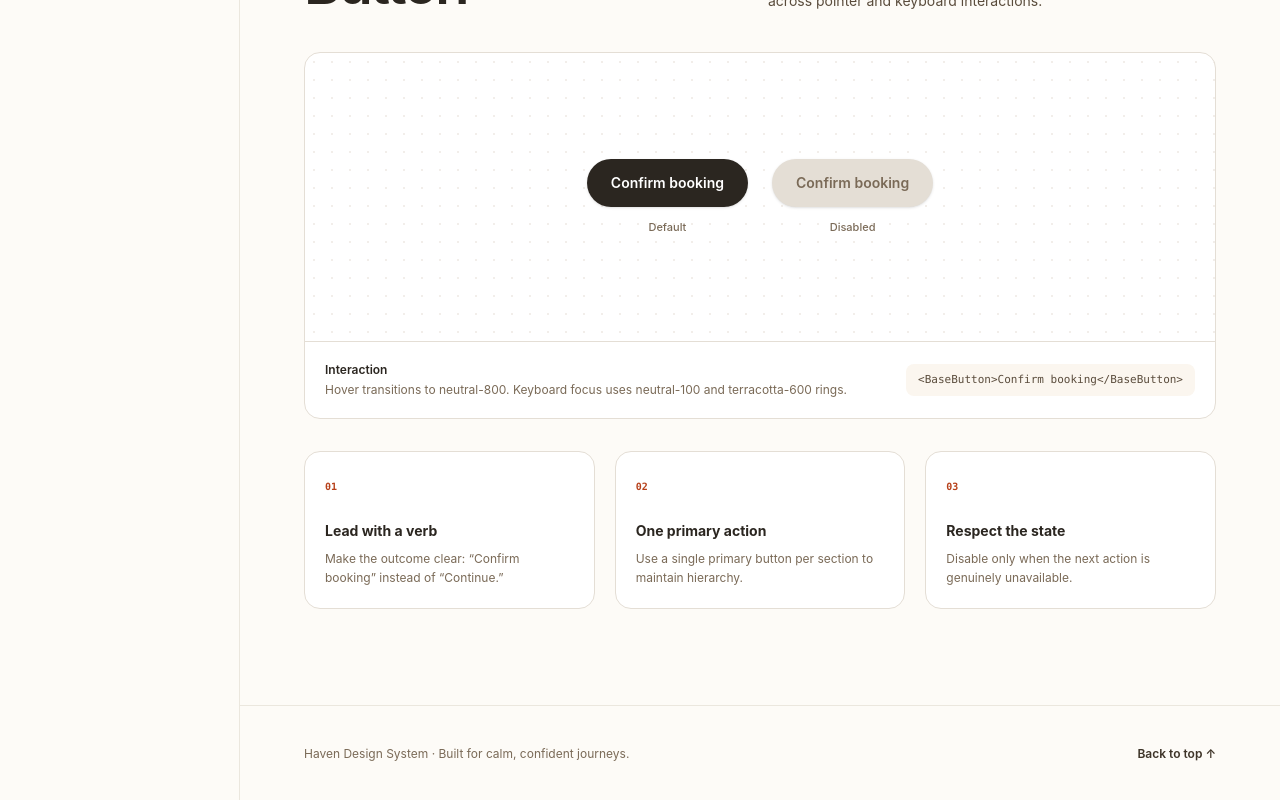
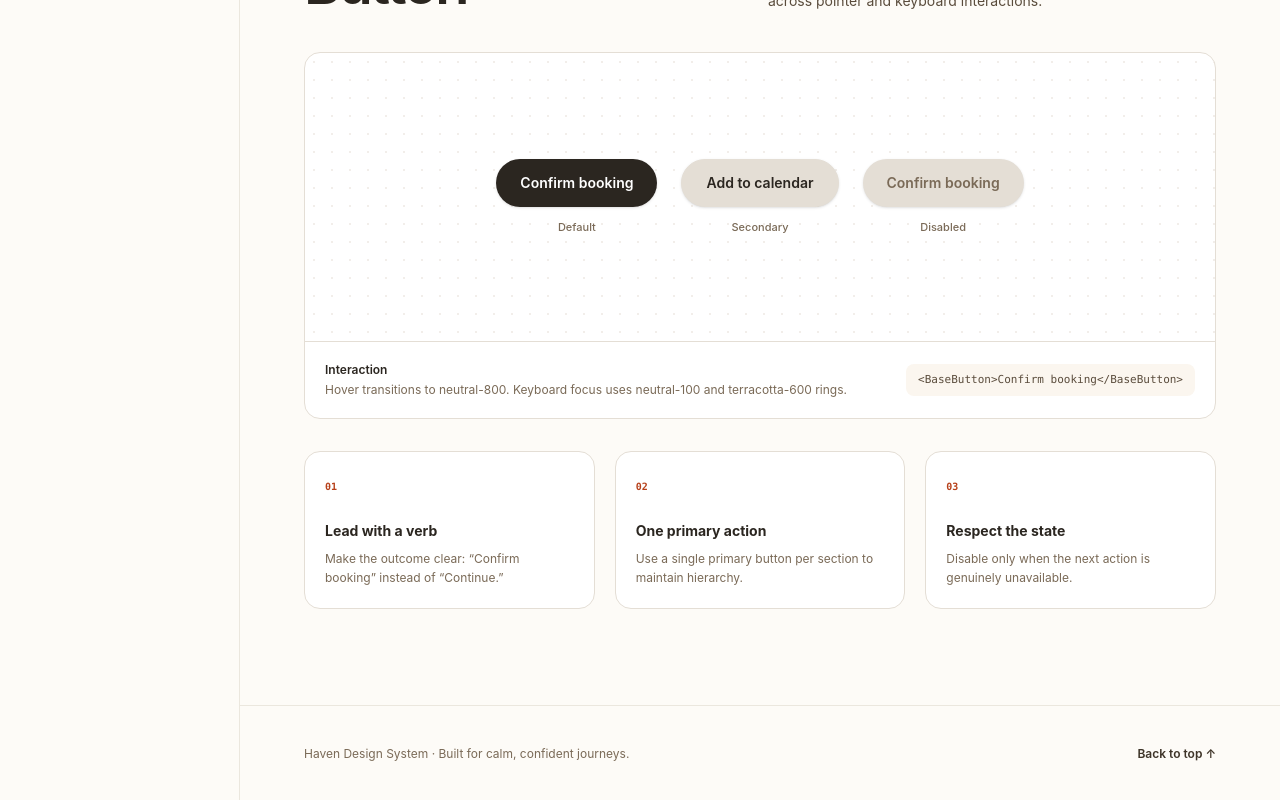
Before and after one commit to brandeth/Hotel-Booking-Confirmation-Page, a Nuxt app: page /design-system in a window 1280 px wide. Shown: the part 3431-4231 px from the top of the page. Built offline with nearby package versions, Linux system fonts and the light colour scheme.

Commit message:
added secondary variant for button

```diff
--- a/app/components/BaseButton.vue
+++ b/app/components/BaseButton.vue
@@ -1,15 +1,23 @@
 <script setup lang="ts">
-withDefaults(defineProps<{
+const props = withDefaults(defineProps<{
   type?: 'button' | 'submit' | 'reset'
+  variant?: 'primary' | 'secondary'
 }>(), {
   type: 'button',
+  variant: 'primary',
 })
+
+const variantClasses = computed(() => ({
+  primary: 'bg-hb-neutral-900 text-hb-neutral-0 hover:bg-hb-neutral-800 disabled:bg-hb-neutral-400 disabled:text-hb-neutral-600',
+  secondary: 'border border-hb-neutral-400 bg-hb-neutral-400 text-hb-neutral-900 hover:border-hb-neutral-600 hover:bg-hb-neutral-200 disabled:border-hb-neutral-400 disabled:bg-hb-neutral-400 disabled:text-hb-neutral-600',
+}[props.variant]))
 </script>
 
 <template>
   <button
     :type="type"
-    class="inline-flex min-h-12 items-center justify-center rounded-full bg-hb-neutral-900 px-6 py-3 text-sm font-semibold text-hb-neutral-0 shadow-sm transition-colors duration-200 ease-out hover:bg-hb-neutral-800 focus-visible:outline-none focus-visible:shadow-[0_0_0_3px_var(--color-hb-neutral-100),0_0_0_5px_var(--color-hb-terracotta-600)] disabled:cursor-not-allowed disabled:bg-hb-neutral-400 disabled:text-hb-neutral-600"
+    class="inline-flex min-h-12 items-center justify-center rounded-full px-6 py-3 text-sm font-semibold shadow-sm transition-colors duration-200 ease-out focus-visible:outline-none focus-visible:shadow-[0_0_0_3px_var(--color-hb-neutral-100),0_0_0_5px_var(--color-hb-terracotta-600)] disabled:cursor-not-allowed"
+    :class="variantClasses"
   >
     <slot />
   </button>
--- a/app/pages/design-system.vue
+++ b/app/pages/design-system.vue
@@ -234,6 +234,10 @@ const spacingTokens = [
                   <p class="mt-3 text-[11px] font-medium text-hb-neutral-600">Default</p>
                 </div>
                 <div class="text-center">
+                  <BaseButton variant="secondary">Add to calendar</BaseButton>
+                  <p class="mt-3 text-[11px] font-medium text-hb-neutral-600">Secondary</p>
+                </div>
+                <div class="text-center">
                   <BaseButton disabled>Confirm booking</BaseButton>
                   <p class="mt-3 text-[11px] font-medium text-hb-neutral-600">Disabled</p>
                 </div>
```
